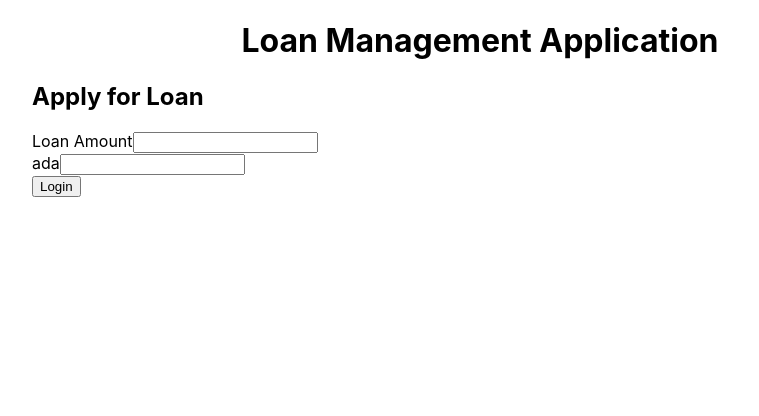
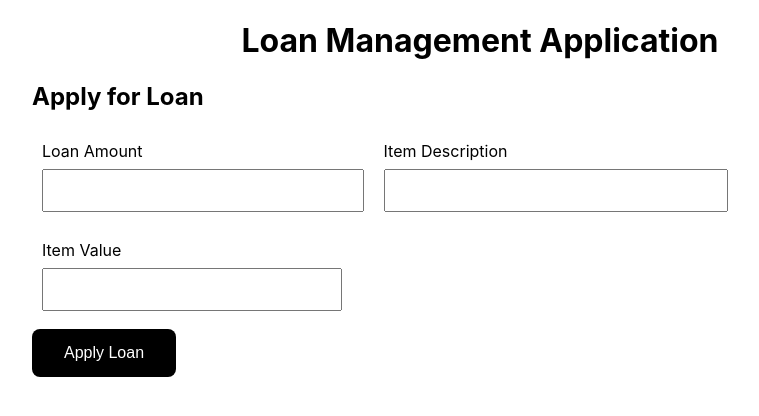
Before and after one commit to imkks/lumaclient, a React (Create React App) app: page /loan in a window 1280 px wide. Shown: the top 416 px of the page, without its empty margins (160-919 px from the left). Built offline with nearby package versions, Linux system fonts and the light colour scheme.

Commit message:
api interated

```diff
--- a/src/App.css
+++ b/src/App.css
@@ -2,7 +2,7 @@ header
 {
   text-align: center;
 }
-.App
+.container
 {
   width: 70%;
   margin: auto;
@@ -12,3 +12,28 @@ header
   display: flex;
   justify-content: space-between;
 }
+input {
+  width: 100%;
+  padding: 12px 20px;
+  margin: 8px 0;
+  box-sizing: border-box;
+}
+.form-block
+{
+  margin: 10px;
+}
+.button {
+  background-color: #000000; /* Green */
+  border: none;
+  color: white;
+  padding: 15px 32px;
+  text-align: center;
+  text-decoration: none;
+  display: inline-block;
+  font-size: 16px;
+  border-radius: 8px;
+}
+.col
+{
+  display: flex;
+}
--- a/src/App.js
+++ b/src/App.js
@@ -11,7 +11,7 @@ import RequiredAuth from './components/RequiredAuth';
 
 function App() {
   return (
-    <div className="App">
+    <div className="container">
       <header className="App-header">
        <h1>Loan Management Application</h1>
       </header>
--- a/src/components/ApplyLoan.js
+++ b/src/components/ApplyLoan.js
@@ -3,16 +3,23 @@ const ApplyLoan = () => {
         <div>
             <h2>Apply for Loan</h2>
             <form>
-                <div>
+                <div className="col">
+                <div className="form-block">
                 <label>Loan Amount</label>
                 <input type="text"></input>
                 </div>
-                <div>
-                <label>ada</label>
+                <div className="form-block">
+                <label>Item Description</label>
+                <input type="text"></input>
+                </div>
+                </div>
+                <div className="col">
+                <div className="form-block">
+                <label>Item Value</label>
                 <input type="number"></input>
                 </div>
-
-                <button type="submit">Login</button>
+                </div>
+                <button className="button" type="submit">Apply Loan</button>
             </form>
         </div>
     )
--- a/src/components/Items.js
+++ b/src/components/Items.js
@@ -1,7 +1,26 @@
+import useFetch from "../hooks/useFetch";
+
 const Items = () => {
+    let raw = JSON.stringify({
+        "employeeId": "k04"
+      });
+
+      let requestOptions = {
+        method: 'POST',
+        body: raw,
+        redirect: 'follow'
+      };
+      const { loading, error, value } = useFetch(
+        `localhost:8085/luma/view_cards`,
+        requestOptions,
+
+      )
     return (
         <div>
             List of Items Purchased
+            <div>Loading: {loading.toString()}</div>
+      <div>{JSON.stringify(error, null, 2)}</div>
+      <div>{JSON.stringify(value, null, 2)}</div>
         </div>
     )
 }
--- a/src/components/Loans.js
+++ b/src/components/Loans.js
@@ -1,7 +1,26 @@
+import useFetch from "../hooks/useFetch";
+
 const Loans = () => {
+    let raw = JSON.stringify({
+        "employeeId": "k04"
+      });
+
+      let requestOptions = {
+        method: 'POST',
+        body: raw,
+        redirect: 'follow'
+      };
+      const { loading, error, value } = useFetch(
+        `localhost:8085/luma/view_purchases`,
+        requestOptions,
+
+      )
     return (
         <div>
            <h2>List of Loan Application</h2>
+           <div>Loading: {loading.toString()}</div>
+      <div>{JSON.stringify(error, null, 2)}</div>
+      <div>{JSON.stringify(value, null, 2)}</div>
         </div>
     )
 }
--- a/src/components/Login.js
+++ b/src/components/Login.js
@@ -1,20 +1,32 @@
+import { useRef } from 'react'
+import { useAuth } from '../contexts/AuthContext'
 import styles from './Login.module.css'
 const Login = () => {
+    const formRef = useRef()
+    const {user,login}=useAuth()
+    const submitHandler=async (e)=>{
+        e.preventDefault();
+        await login(formRef.current[0].value,formRef.current[1].value);
+        if(user)
+            console.log("usersigned up")
+
+        //login()
+    }
     return (
-        <div >
+        <div className="container" >
             <h2 className={styles.login}>Login Page</h2>
             <div>
-            <form>
-                <div>
+            <form ref={formRef} onSubmit={submitHandler}>
+                <div className="form-block">
                 <label>Enter User Id</label>
                 <input type="text"></input>
                 </div>
-                <div>
+                <div className="form-block">
                 <label>Enter User Password</label>
                 <input type="password"></input>
                 </div>
 
-                <button type="submit">Login</button>
+                <button className="button" type="submit">Login</button>
             </form>
             </div>
 
--- a/src/components/RequiredAuth.js
+++ b/src/components/RequiredAuth.js
@@ -5,8 +5,8 @@ import { useAuth } from '../contexts/AuthContext';
 
 const RequiredAuth = ({children}) => {
     const {user}=useAuth()
-    if(!user)
-        return <Navigate to='/login'/>
+    // if(!user)
+    //     return <Navigate to='/login'/>
     return children;
 }
 
--- a/src/contexts/AuthContext.js
+++ b/src/contexts/AuthContext.js
@@ -6,9 +6,26 @@ export const useAuth=()=>{
 }
 export const AuthProvider=({children})=>{
      const [user, setUser] = useState(null);
-     const login=()=>{
+     const login=(employeeId,password)=>{
          //make api call
-         setUser("krishna");
+         let raw = JSON.stringify({
+            "employeeId": employeeId,
+            "password": password
+          });
+
+          let requestOptions = {
+            method: 'POST',
+            body: raw,
+            redirect: 'follow'
+          };
+
+
+          fetch("localhost:8085/luma/login", requestOptions)
+  .then(response => response.json())
+  .then(result => {console.log(result);setUser("krishna");})
+  .catch(error => console.log('error', error));
+
+
      }
      const logout=()=>{
          setUser(null);
--- /dev/null
+++ b/src/hooks/useAsync.js
@@ -0,0 +1,23 @@
+import { useCallback, useEffect, useState } from "react"
+
+export default function useAsync(callback, dependencies = []) {
+  const [loading, setLoading] = useState(true)
+  const [error, setError] = useState()
+  const [value, setValue] = useState()
+
+  const callbackMemoized = useCallback(() => {
+    setLoading(true)
+    setError(undefined)
+    setValue(undefined)
+    callback()
+      .then(setValue)
+      .catch(setError)
+      .finally(() => setLoading(false))
+  }, dependencies)
+
+  useEffect(() => {
+    callbackMemoized()
+  }, [callbackMemoized])
+
+  return { loading, error, value }
+}
--- /dev/null
+++ b/src/hooks/useFetch.js
@@ -0,0 +1,14 @@
+import useAsync from "./useAsync"
+
+const DEFAULT_OPTIONS = {
+    headers: { "Content-Type": "application/json" },
+  }
+
+  export default function useFetch(url, options = {}, dependencies = []) {
+    return useAsync(() => {
+      return fetch(url, { ...DEFAULT_OPTIONS, ...options }).then(res => {
+        if (res.ok) return res.json()
+        return res.json().then(json => Promise.reject(json))
+      })
+    }, dependencies)
+  }
```
